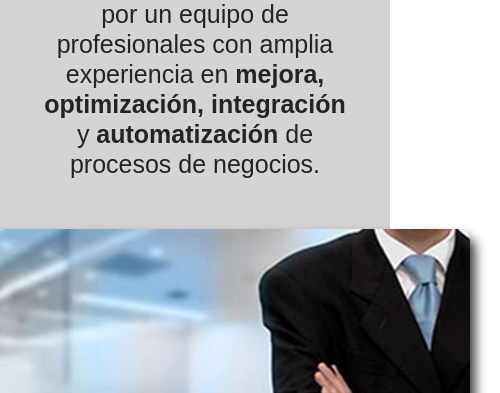
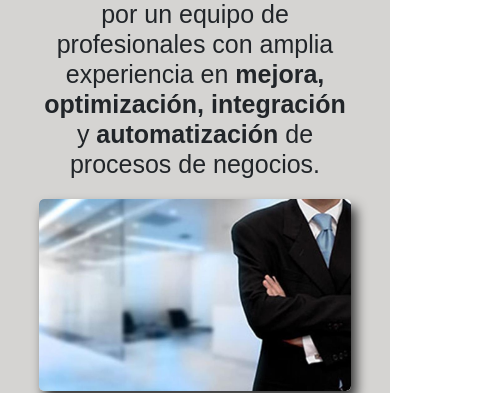
Before and after one commit to pabloperalta86/faen, a plain HTML site: page index.html in a window 390 px wide. Shown: the part 451-844 px from the top of the page, 500 px wide, since content can reach past the window. Drawn offline with nearby package versions, Linux system fonts and the light colour scheme; a web font is replaced by a local one.

Commit message:
Proyecto para Coderhouse

```diff
--- a/style/_mediaq.scss
+++ b/style/_mediaq.scss
@@ -12,10 +12,15 @@
         width: 90%;
     }
 
-    .imagenPrincipal img{
+    .fimagenPrincipal{
         margin: auto auto;
-        width: 90%;
+        width: 80%;
         border-radius: 5px 5px;
+        margin-bottom: 20px;
+        img{
+            width: 100%;
+            border-radius: 5px 5px;
+        }
     }
 
     .videoIndex{
```
Also changed, not shown: styles/styles.css.
